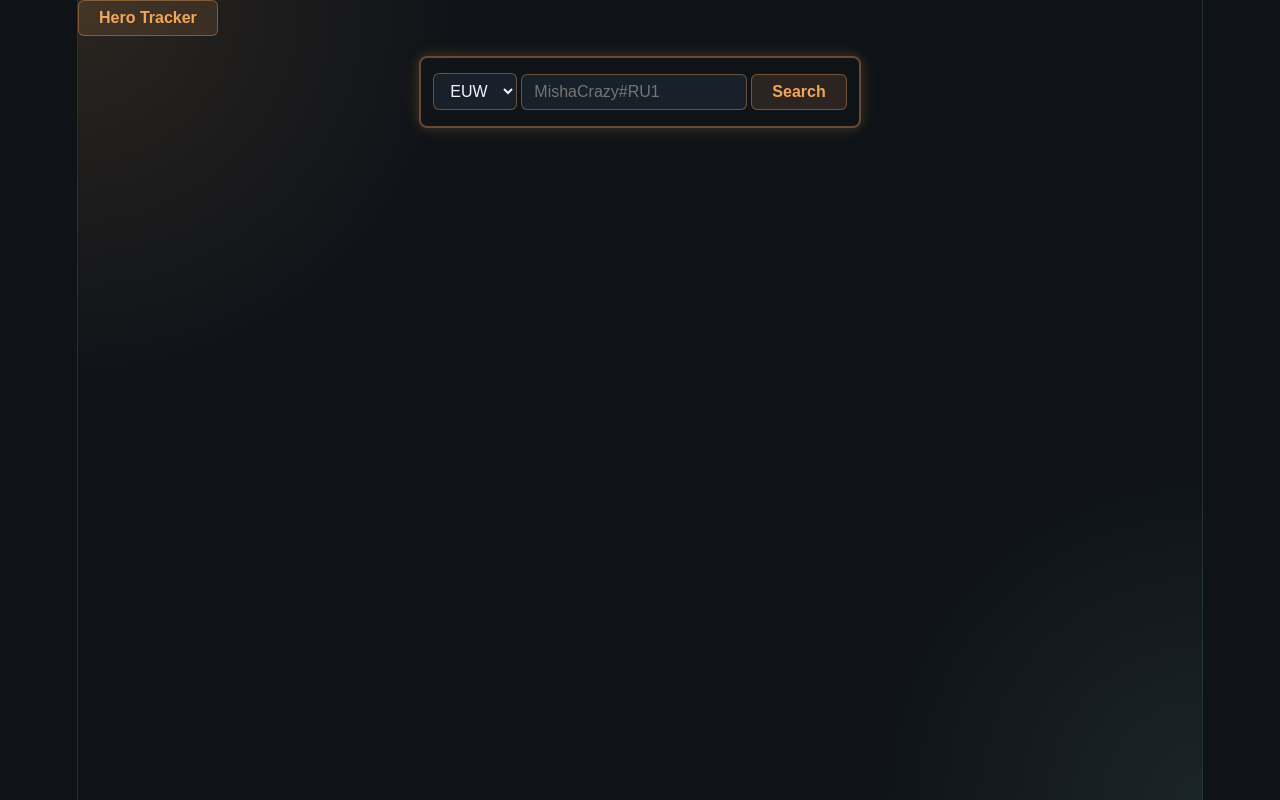
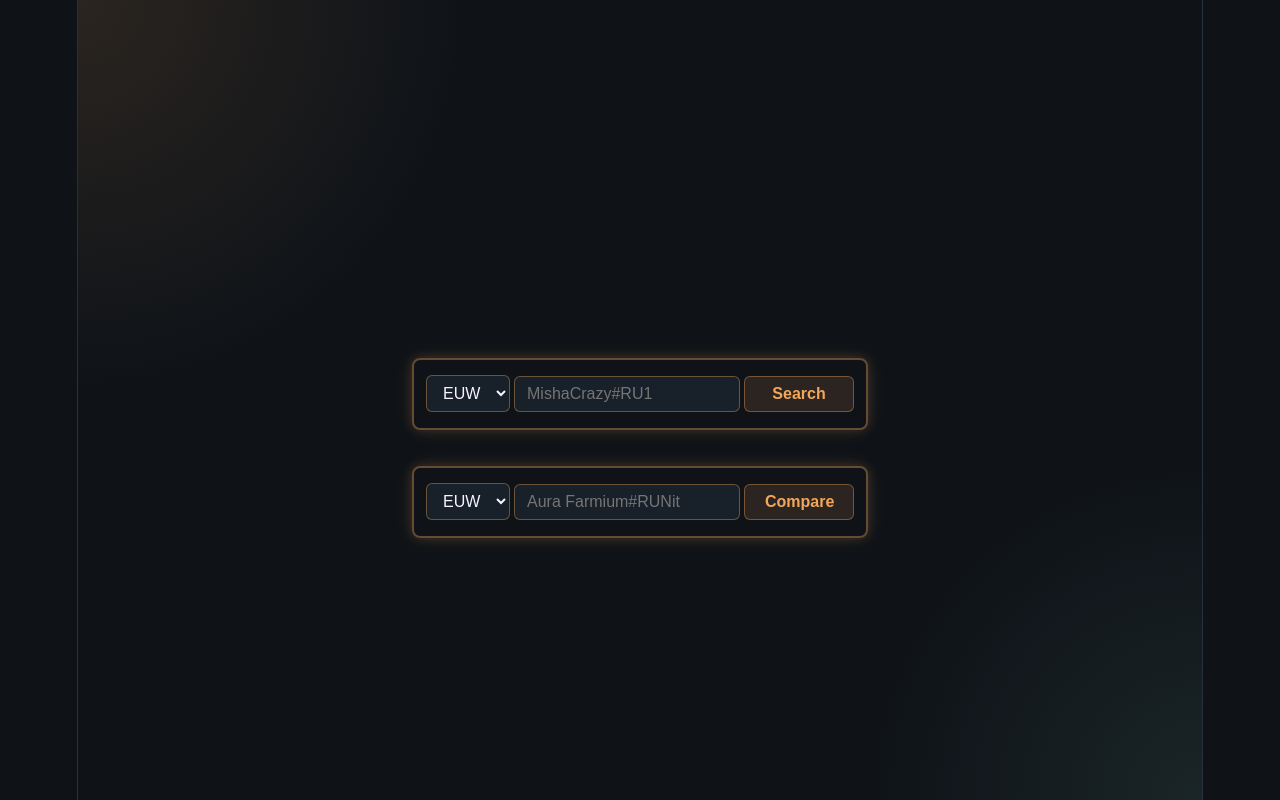
Before and after one commit to minibgg/op.ggv2, a React (Vite) app: page / in a window 1280 px wide. Built offline with nearby package versions, Linux system fonts and the light colour scheme; no server answers.

Commit message:
compaire button

```diff
--- a/src/SearchPage.jsx
+++ b/src/SearchPage.jsx
@@ -3,24 +3,34 @@ import { useNavigate } from "react-router-dom";
 
 export default function SearchPage() {
   const [input, setInput] = useState("");
+  const [secondInput, setSecondInput] = useState("");
   const [region, setRegion] = useState("EUW");
+  const [region2, setRegion2] = useState("EUW");
   const navigate = useNavigate();
 
   const handleSearch = () => {
     if (!input.includes("#")) return alert("Используй формат Имя#Тег");
-
     const formattedName = input.replace("#", "-").replace(/\s/g, "_");
     navigate(`/profile/${encodeURIComponent(formattedName)}-${region}`);
   };
+
   const goToHeroTracker = () => {
     navigate("/heroTracker");
   };
 
+  const compare = () => {
+    if (!input.includes("#") || !secondInput.includes("#"))
+      return alert("Используй формат Имя#Тег");
+    const formatted1 = input.replace("#", "-").replace(/\s/g, "_");
+    const formatted2 = secondInput.replace("#", "-").replace(/\s/g, "_");
+    navigate(
+      `/compare/${encodeURIComponent(formatted1)}-${region}==${encodeURIComponent(formatted2)}-${region2}`,
+    );
+  };
+
   return (
-    <div>
-      <button className="searchbtn" onClick={goToHeroTracker}>
-        Hero Tracker
-      </button>
+    <div className="searchPageMain">
+      <div className="searchStack">
         <div className="maininput">
           <select
             className="regioninput"
@@ -44,10 +54,30 @@ export default function SearchPage() {
             Search
           </button>
         </div>
+        <div className="secondinput">
+          <select
+            className="regioninput"
+            onChange={(e) => setRegion2(e.target.value)}
+            value={region2}
+          >
+            <option value="EUW">EUW</option>
+            <option value="RU">RU</option>
+            <option value="NA">NA</option>
+            <option value="KR">KR</option>
+            <option value="BR">BR</option>
+            <option value="TR">TR</option>
+          </select>
+          <input
+            className="textinput"
+            value={secondInput}
+            onChange={(e) => setSecondInput(e.target.value)}
+            placeholder="Aura Farmium#RUNit"
+          />
+          <button className="searchbtn" onClick={compare}>
+            Compare
+          </button>
+        </div>
+      </div>
     </div>
   );
 }
-//test
-//MishaCrazy#RU1
-//СРУ МЯСОМ#RUNIT
-//ADmidpermalose#01irl
--- a/src/index.css
+++ b/src/index.css
@@ -143,7 +143,7 @@ code {
   box-shadow: 0 0 12px var(--accent-shadow), 0 0 24px var(--accent-shadow-soft);
   width: fit-content;
   height: fit-content;
-  margin: 20px auto;
+  margin: 8px auto;
   padding: 12px;
 }
 .regioninput {
@@ -191,6 +191,8 @@ code {
   transition: box-shadow 0.2s;
   transform: scale(1);
   transition: 0.2s ease;
+  width: 110px;
+  text-align: center;
 }
 .searchbtn:hover {
   box-shadow: 0 0 12px var(--accent-shadow);
@@ -322,3 +324,26 @@ code {
 .item-mainText {
   color: var(--text);
 }
+
+.searchPageMain{
+  display: flex;
+  margin-top: 350px;
+  justify-content: center;
+}
+.searchStack {
+  display: flex;
+  flex-direction: column;
+  gap: 8px;
+  align-items: center;
+}
+.secondinput {
+  text-align: center;
+  align-items: center;
+  border: 2px solid var(--accent-border);
+  border-radius: 8px;
+  box-shadow: 0 0 12px var(--accent-shadow), 0 0 24px var(--accent-shadow-soft);
+  width: fit-content;
+  height: fit-content;
+  margin: 20px auto;
+  padding: 12px;
+}
```
Also changed, not shown: src/ComparePage.css (added), src/ComparePage.jsx (added). Lines whose indentation alone changed are shown as unchanged.
